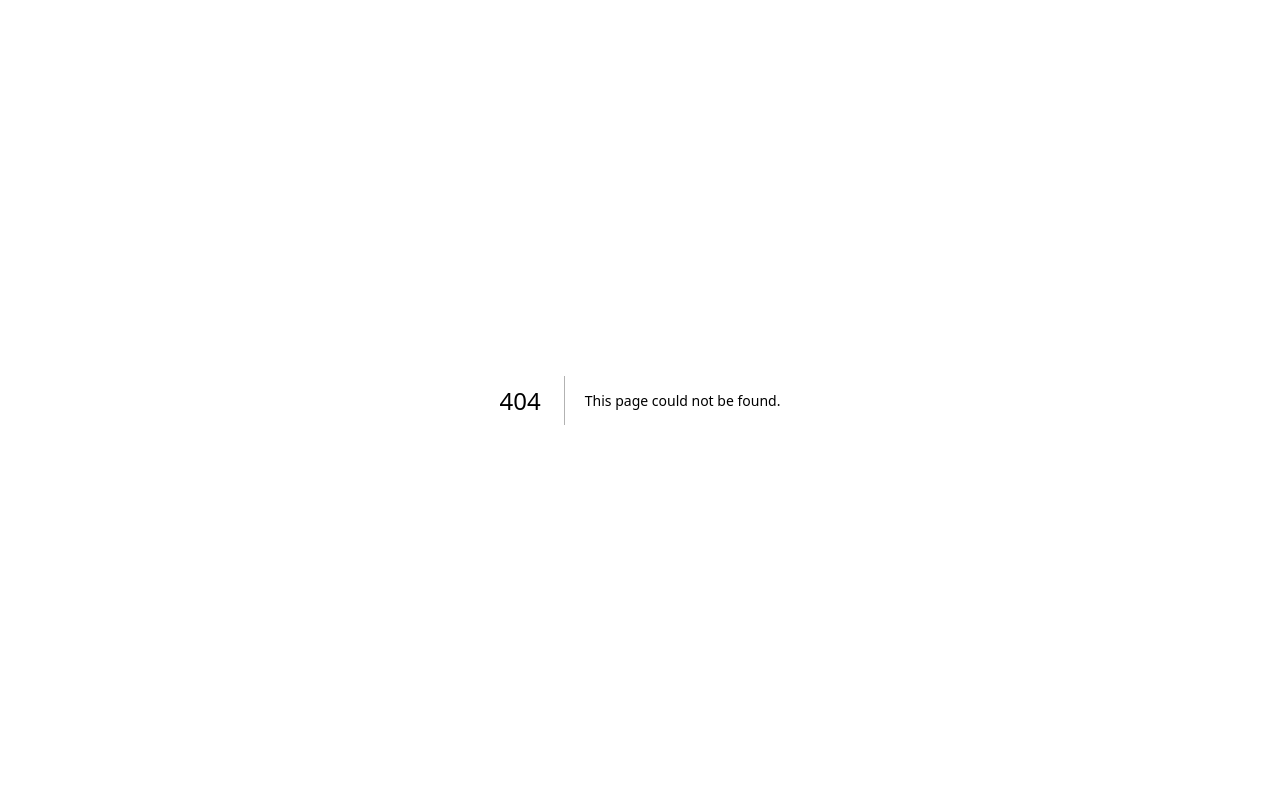
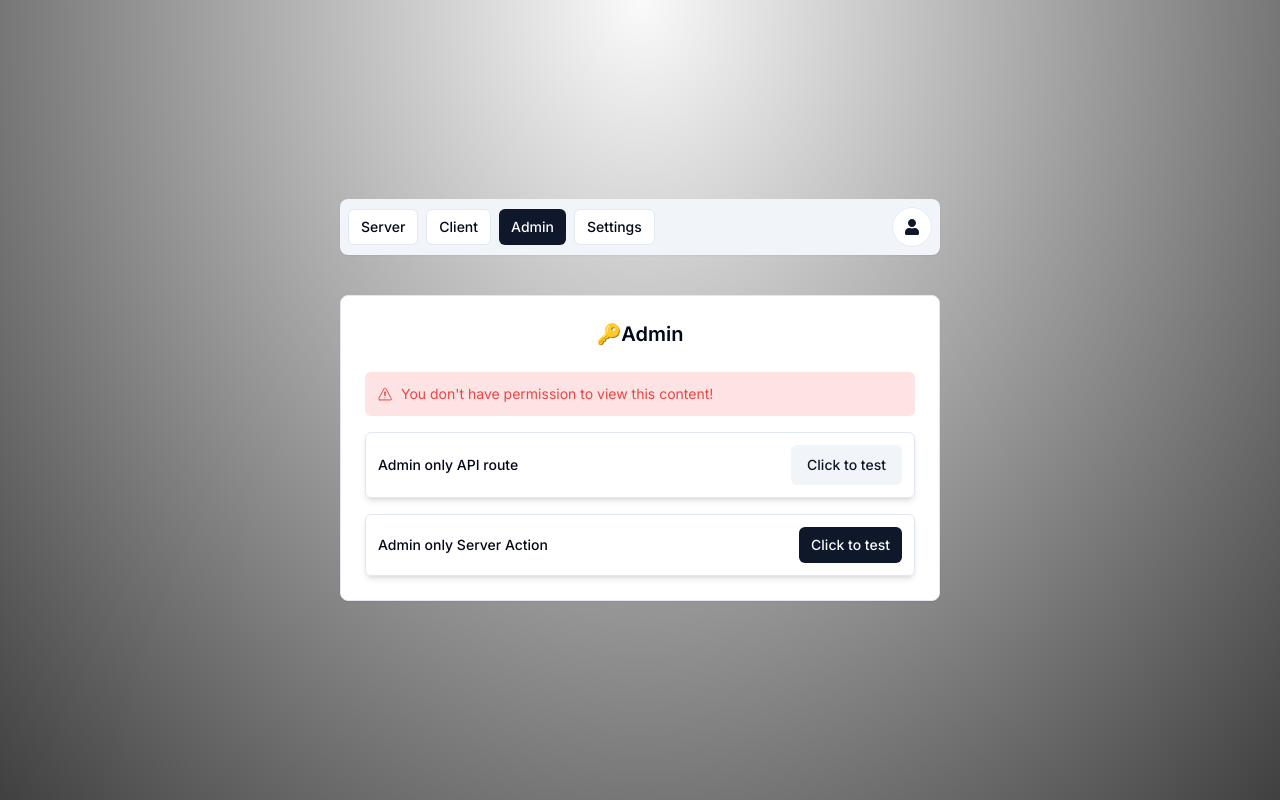
Before and after one commit to ranepaarth/next-auth-advanced, a Next.js app: page /admin in a window 1280 px wide. Before the commit this address had no page. Built offline with nearby package versions, Linux system fonts and the light colour scheme; no server answers.

Commit message:
feat: admin page
A page to conditionally display the content based on user role which is either USER or ADMIN. It also mimics the api calling and execution of server actions for the same.

```diff
--- /dev/null
+++ b/src/actions/admin.ts
@@ -0,0 +1,19 @@
+'use server';
+
+import { getUserRole } from '@/lib/getUser';
+import { UserRole } from '@prisma/client';
+
+export const admin = async () => {
+  const role = await getUserRole();
+
+  if (role !== UserRole.ADMIN) {
+    return {
+      error: 'You are not ADMIN!',
+    };
+  }
+  return {
+    success: `${new Date().toLocaleDateString('en-US', {
+      dateStyle: 'full',
+    })}`,
+  };
+};
--- /dev/null
+++ b/src/app/(protected)/admin/_components/ApiCallBtn.tsx
@@ -0,0 +1,35 @@
+'use client';
+import { Button } from '@/components/ui/button';
+import React, { useState } from 'react';
+import { toast } from 'sonner';
+
+const ApiCallBtn = () => {
+  const [success, setSuccess] = useState<boolean>();
+  const handleApiCall = async () => {
+    const response = await fetch('/api/admin');
+
+    const result = await response.json();
+    if (!response.ok) {
+      console.log(result.message);
+      setSuccess(false);
+      toast.error('API Button call', {
+        description: `You are not ADMIN!`,
+      });
+    } else {
+      toast.success('API Button call', {
+        description: `${new Date().toLocaleDateString('en-US', {
+          dateStyle: 'full',
+        })}`,
+      });
+      setSuccess(true);
+    }
+  };
+
+  return (
+    <Button onClick={handleApiCall} variant={success ? 'default' : 'secondary'}>
+      Click to test
+    </Button>
+  );
+};
+
+export default ApiCallBtn;
--- /dev/null
+++ b/src/app/(protected)/admin/_components/ServerActionBtn.tsx
@@ -0,0 +1,35 @@
+'use client';
+
+import { admin } from '@/actions/admin';
+import { Button } from '@/components/ui/button';
+import { Loader2 } from 'lucide-react';
+import React, { useTransition } from 'react';
+import { toast } from 'sonner';
+
+const ServerActionBtn = () => {
+  const [isPending, startTransition] = useTransition();
+  const handleServerAction = () => {
+    startTransition(
+      async () =>
+        await admin().then(data => {
+          if (data.error) {
+            toast.error('Server Action', { description: data.error });
+          }
+          if (data.success) {
+            toast.success('Server Action', { description: data.success });
+          }
+        }),
+    );
+  };
+  return (
+    <Button onClick={handleServerAction} disabled={isPending} size={"sm"}>
+      {isPending ? (
+        <Loader2 className='h-5 w-5 animate-spin' />
+      ) : (
+        'Click to test'
+      )}
+    </Button>
+  );
+};
+
+export default ServerActionBtn;
--- /dev/null
+++ b/src/app/(protected)/admin/page.tsx
@@ -0,0 +1,30 @@
+import RoleGate from '@/components/auth/RoleGate';
+import { Button } from '@/components/ui/button';
+import { Card, CardContent, CardHeader } from '@/components/ui/card';
+import { UserRole } from '@prisma/client';
+import React from 'react';
+import ApiCallBtn from './_components/ApiCallBtn';
+import ServerActionBtn from './_components/ServerActionBtn';
+
+const AdminPage = () => {
+  return (
+    <Card className='w-full max-w-[600px]'>
+      <CardHeader className='text-center text-xl font-semibold'>
+        🔑Admin
+      </CardHeader>
+      <CardContent className='space-y-4'>
+        <RoleGate allowedRole={UserRole.ADMIN} />
+        <div className='flex flex-row items-center justify-between rounded-md border p-3 shadow-md'>
+          <p className='text-sm font-medium'>Admin only API route</p>
+          <ApiCallBtn />
+        </div>
+        <div className='flex flex-row items-center justify-between rounded-md border p-3 shadow-md'>
+          <p className='text-sm font-medium'>Admin only Server Action</p>
+          <ServerActionBtn />
+        </div>
+      </CardContent>
+    </Card>
+  );
+};
+
+export default AdminPage;
--- /dev/null
+++ b/src/app/api/admin/route.ts
@@ -0,0 +1,13 @@
+import { getUserRole } from '@/lib/getUser';
+import { UserRole } from '@prisma/client';
+import { NextResponse } from 'next/server';
+
+export async function GET() {
+  const role = await getUserRole();
+
+  if (role === UserRole.ADMIN) {
+    return NextResponse.json({ message: 'OKAY' }, { status: 200 });
+  }
+
+  return NextResponse.json({ message: 'FORBIDDEN' }, { status: 403 });
+}
--- /dev/null
+++ b/src/components/auth/RoleGate.tsx
@@ -0,0 +1,22 @@
+'use server';
+import { getUserRole } from '@/lib/getUser';
+import { UserRole } from '@prisma/client';
+import React, { ReactNode } from 'react';
+import { FormError } from '../FormError';
+import { FormSuccess } from '../FormSuccess';
+
+interface RoleGateProps {
+  allowedRole: UserRole;
+}
+
+const RoleGate = async ({ allowedRole }: RoleGateProps) => {
+  const role = await getUserRole();
+  if (role !== allowedRole) {
+    return (
+      <FormError message={`You don't have permission to view this content!`} />
+    );
+  }
+  return <FormSuccess message={`You can view this content!`} />;
+};
+
+export default RoleGate;
```
